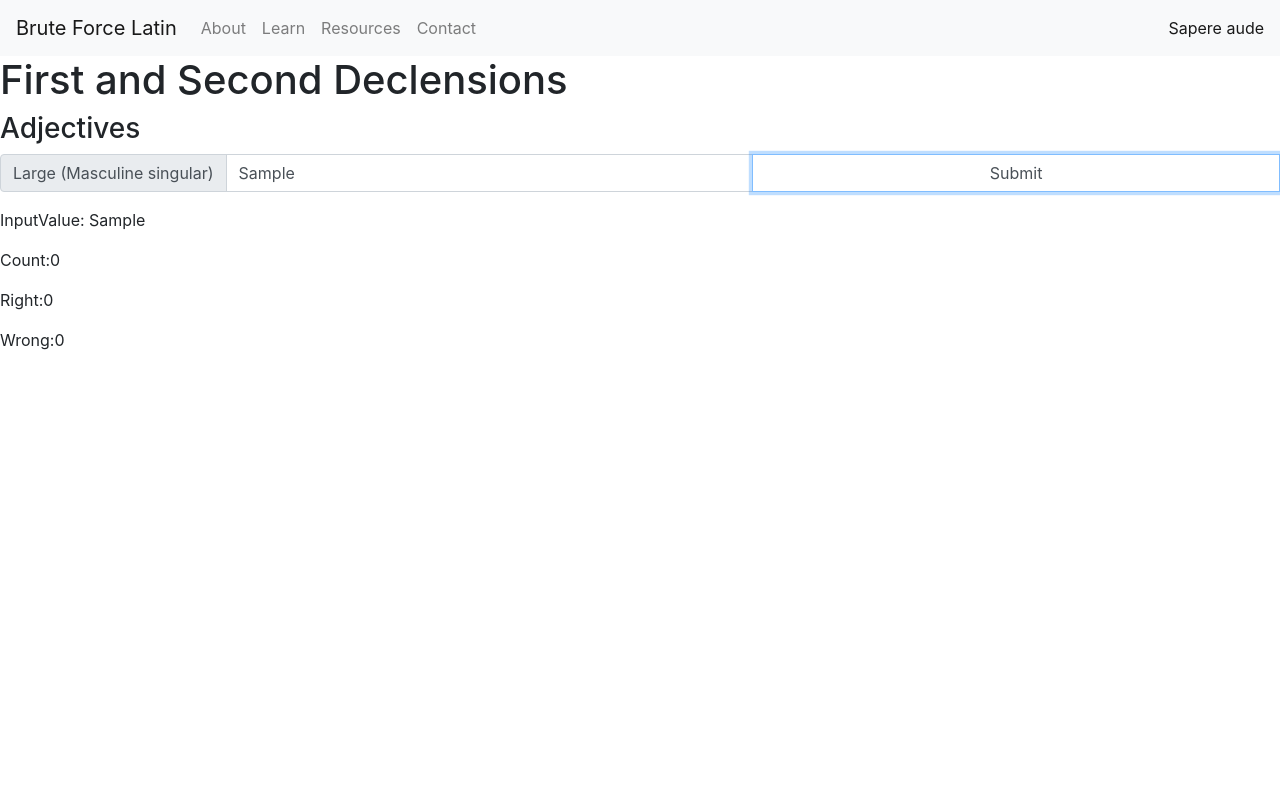
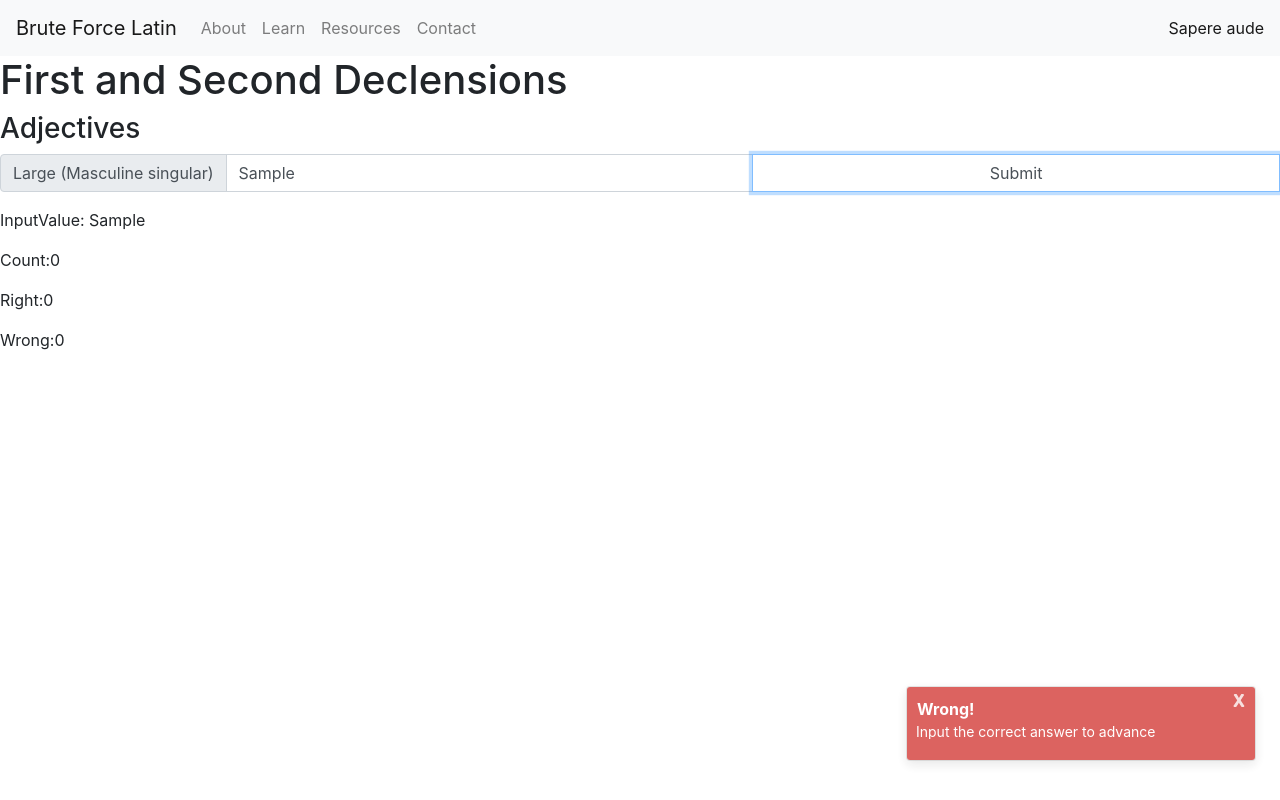
Before and after one commit to Brute-Force-Programmers/brute-force-latin, a React (Create React App) app: page /learn in a window 1280 px wide. Both pictures are taken after typing "Sample" into the empty fields and a click on the input 1016 px from the left and 172 px from the top of the page. Built offline with nearby package versions, Linux system fonts and the light colour scheme.

Commit message:
Add toast notifications for correct/incorrect answers

```diff
--- /dev/null
+++ b/src/components/Toast.css
@@ -0,0 +1,136 @@
+.notification-container {
+	font-size: 14px;
+	box-sizing: border-box;
+	position: fixed;
+	z-index: 999999
+}
+
+/* .top-right {
+	top: 12px;
+	right: 12px;
+	transition: transform .6s ease-in-out;
+	animation: toast-in-right .7s;
+} */
+
+.bottom-right {
+	bottom: 12px;
+	right: 12px;
+	transition: transform .6s ease-in-out;
+	animation: toast-in-right .7s;
+}
+/*
+.top-left {
+	top: 12px;
+	left: 12px;
+	transition: transform .6s ease-in;
+	animation: toast-in-left .7s;
+}
+
+.bottom-left {
+	bottom: 12px;
+	left: 12px;
+	transition: transform .6s ease-in;
+	animation: toast-in-left .7s;
+} */
+
+.notification {
+	background: #fff;
+	transition: .3s ease;
+	position: relative;
+	pointer-events: auto;
+	overflow: hidden;
+	margin: 0 0 6px;
+	padding: 30px;
+	margin-bottom: 15px;
+	width: 300px;
+	max-height: 100px;
+	border-radius: 3px 3px 3px 3px;
+	box-shadow: 0 0 10px #999;
+	color: #000;
+	opacity: .9;
+	background-position: 15px;
+	background-repeat: no-repeat;
+}
+
+.notification:hover {
+	box-shadow: 0 0 12px #fff;
+	opacity: 1;
+	cursor: pointer
+}
+
+.notification-title {
+	font-weight: 700;
+	font-size: 16px;
+	text-align: left;
+	margin-top: 0;
+	margin-bottom: 6px;
+    width: 300px;
+    height: 18px;
+}
+
+.notification-message {
+	margin: 0;
+	text-align: left;
+    height: 18px;
+    margin-left: -1px;
+    overflow: hidden;
+    text-overflow: ellipsis;
+    white-space: nowrap;
+}
+
+.notification-image {
+    float: left;
+    margin-right: 15px;
+}
+
+.notification-image img {
+    width: 30px;
+    height: 30px;
+}
+
+.toast {
+    height: 75px;
+    width: 365px;
+	color: #fff;
+	padding: 10px 15px 10px 10px;
+    opacity: .9 !important;
+}
+
+.notification-container button {
+	position: relative;
+	right: -.3em;
+	top: -.3em;
+	float: right;
+	font-weight: 700;
+	color: #fff;
+	outline: none;
+	border: none;
+	text-shadow: 0 1px 0 #fff;
+	opacity: .8;
+	line-height: 1;
+	font-size: 16px;
+	padding: 0;
+	cursor: pointer;
+	background: 0 0;
+	border: 0
+}
+
+@keyframes toast-in-right {
+	from {
+	  transform: translateX(100%);
+
+	}
+	to {
+	  transform: translateX(0);
+	}
+}
+
+@keyframes toast-in-left {
+	from {
+		transform: translateX(-100%);
+
+	}
+	to {
+		transform: translateX(0);
+	}
+}
--- /dev/null
+++ b/src/components/Toast.js
@@ -0,0 +1,72 @@
+import React, { useState, useEffect } from 'react';
+import PropTypes from 'prop-types';
+
+import './Toast.css';
+
+const Toast = props => {
+    const { toastList, position, autoDelete, dismissTime } = props;
+    const [list, setList] = useState(toastList);
+
+    useEffect(() => {
+        setList([...toastList]);
+
+        // eslint-disable-next-line
+    }, [toastList]);
+
+    useEffect(() => {
+        const interval = setInterval(() => {
+            if (autoDelete && toastList.length && list.length) {
+                deleteToast(toastList[0].id);
+            }
+        }, dismissTime);
+
+        return () => {
+            clearInterval(interval);
+        }
+
+        // eslint-disable-next-line
+    }, [toastList, autoDelete, dismissTime, list]);
+
+    const deleteToast = id => {
+        const listItemIndex = list.findIndex(e => e.id === id);
+        const toastListItem = toastList.findIndex(e => e.id === id);
+        list.splice(listItemIndex, 1);
+        toastList.splice(toastListItem, 1);
+        setList([...list]);
+    }
+
+    return (
+        <>
+            <div className={`notification-container ${position}`}>
+                {
+                    list.map((toast, i) =>
+                        <div
+                            key={i}
+                            className={`notification toast ${position}`}
+                            style={{ backgroundColor: toast.backgroundColor }}
+                        >
+                            <button onClick={() => deleteToast(toast.id)}>
+                                X
+                            </button>
+                            <div>
+                                <p className="notification-title">{toast.title}</p>
+                                <p className="notification-message">
+                                    {toast.description}
+                                </p>
+                            </div>
+                        </div>
+                    )
+                }
+            </div>
+        </>
+    );
+}
+
+Toast.propTypes = {
+    toastList: PropTypes.array.isRequired,
+    position: PropTypes.string,
+    autoDelete: PropTypes.bool,
+    dismissTime: PropTypes.number
+}
+
+export default Toast;
--- a/src/components/UserQuizInput.js
+++ b/src/components/UserQuizInput.js
@@ -1,5 +1,6 @@
 import React, { useState } from "react";
 import { InputGroup, InputGroupAddon, InputGroupText, Input , FormFeedback, FormGroup, Form} from "reactstrap";
+import Toast from './Toast';
 
 // function to compare user input vs expected answer
 const UserQuizInput = (props) => {
@@ -24,6 +25,9 @@ const UserQuizInput = (props) => {
     theJSON[mainKeys[count]].answer.join(" ")
   );
   const [inputValid, setInputValid] = useState(null)
+  // states for Toast notification
+  const [list, setList] = useState([]);
+  let toastProperties = null;
   // console.log(section, type, word, gender, singularPlural, answer);
 
   // update the inputValue when user types in Input box
@@ -33,13 +37,10 @@ const UserQuizInput = (props) => {
   // Function to capture values from user input and print to console
   const handleSubmit = (event, inputValues, isAnswered, count) => {
     if (answerComparison(answer, inputValues)) {
-
-      // setIsAnswered("Next Word");
+      showToast('success')
       updateStates()
     } else {
-      // setIsAnswered("Submit");
-      // updateStates();
-      alert("Wrong!")
+      showToast('failure')
     }
     console.log(section, type, word, gender, singularPlural, answer);
     event.preventDefault();
@@ -59,7 +60,7 @@ const UserQuizInput = (props) => {
   // consolidated JSON-related state updates into a single function
   const updateStates = () => {
     setInputValue(null);
-    // setCount(count + 1);
+    setCount(count + 1);
     setSection(theJSON[mainKeys[count]].category);
     setType(theJSON[mainKeys[count]].sectionTitle);
     setWord(theJSON[mainKeys[count]].word);
@@ -69,6 +70,37 @@ const UserQuizInput = (props) => {
     setInputValid(false)
     console.log(inputValid)
   };
+
+  // Function to show toast notification
+  const showToast = (type) => {
+    const id = Math.floor((Math.random() * 101) + 1);
+
+    switch(type) {
+      case 'success':
+        toastProperties = {
+          id,
+          title: 'Success!',
+          description: 'You are worthy of the next word',
+          backgroundColor: '#5cb85c',
+          // icon: checkIcon
+        }
+        break;
+      case 'failure':
+        toastProperties = {
+          id,
+          title: 'Wrong!',
+          description: 'Input the correct answer to advance',
+          backgroundColor: '#d9534f',
+          // icon: errorIcon
+        }
+        break;
+        default:
+          setList([]);
+    }
+
+    setList([...list, toastProperties]);
+  }
+
 
   return (
     <div>
@@ -107,6 +139,11 @@ const UserQuizInput = (props) => {
       <p>Right:{rightCount}</p>
       <p>Wrong:{wrongCount}</p>
 
+      {/* Toast notification component */}
+      <Toast
+        toastList={list}
+        position="bottom-right"
+      />
 
     </div>
   );
```
